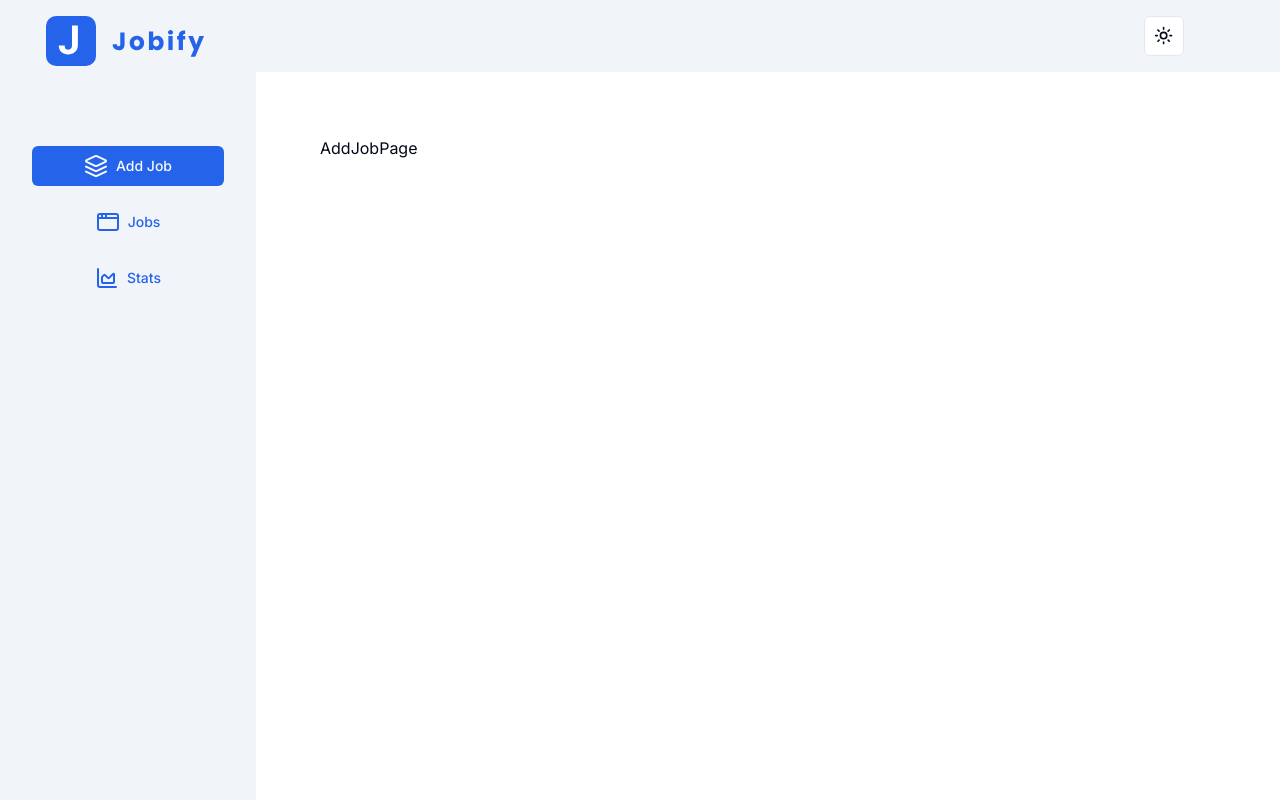
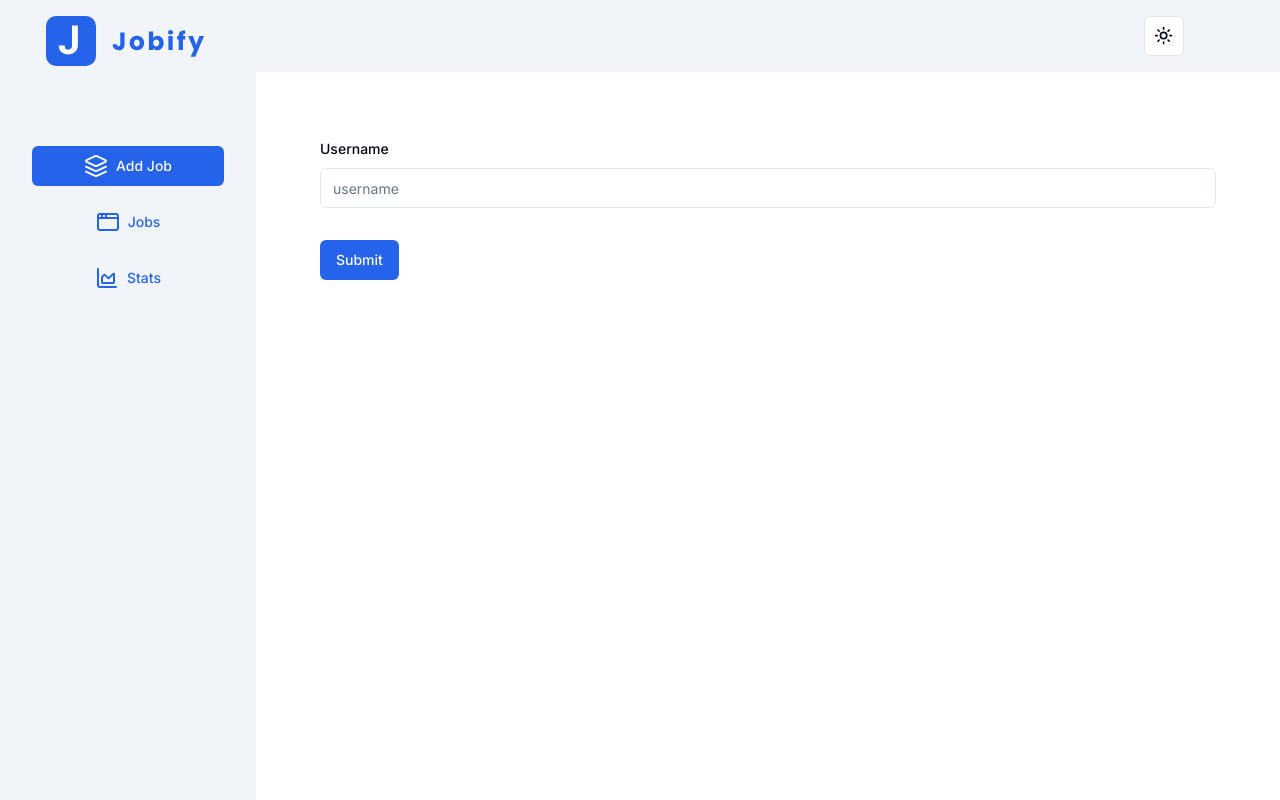
Before and after one commit to bimo-10/jobs-tracker, a Next.js app: page /add-job in a window 1280 px wide. Built offline with nearby package versions, Linux system fonts and the light colour scheme.

Commit message:
form component and types

```diff
--- a/package.json
+++ b/package.json
@@ -10,8 +10,10 @@
   },
   "dependencies": {
     "@clerk/nextjs": "^4.31.3",
+    "@hookform/resolvers": "^3.9.0",
     "@prisma/client": "^5.18.0",
     "@radix-ui/react-dropdown-menu": "^2.1.1",
+    "@radix-ui/react-label": "^2.1.0",
     "@radix-ui/react-slot": "^1.1.0",
     "@tanstack/react-query": "^5.51.23",
     "@tanstack/react-query-devtools": "^5.51.23",
@@ -23,9 +25,11 @@
     "next-themes": "^0.2.1",
     "react": "^18",
     "react-dom": "^18",
+    "react-hook-form": "^7.52.2",
     "recharts": "^2.12.7",
     "tailwind-merge": "^2.4.0",
-    "tailwindcss-animate": "^1.0.7"
+    "tailwindcss-animate": "^1.0.7",
+    "zod": "^3.23.8"
   },
   "devDependencies": {
     "@types/node": "^20",
--- a/src/app/(dashboard)/add-job/page.tsx
+++ b/src/app/(dashboard)/add-job/page.tsx
@@ -1,5 +1,10 @@
+import CreateJobForm from "@/components/CreateJobForm";
 import React from "react";
 
 export default function AddJobPage() {
-  return <div>AddJobPage</div>;
+  return (
+    <div>
+      <CreateJobForm />
+    </div>
+  );
 }
--- /dev/null
+++ b/src/components/CreateJobForm.tsx
@@ -0,0 +1,56 @@
+"use client";
+
+import React from "react";
+import { useForm } from "react-hook-form";
+import { z } from "zod";
+import { zodResolver } from "@hookform/resolvers/zod";
+import {
+  Form,
+  FormControl,
+  FormField,
+  FormItem,
+  FormLabel,
+  FormMessage,
+} from "./ui/form";
+import { Input } from "./ui/input";
+import { Button } from "./ui/button";
+
+const formSchema = z.object({
+  username: z
+    .string()
+    .min(2, { message: "Name must be at least 2 characters" }),
+});
+
+export default function CreateJobForm() {
+  const form = useForm({
+    resolver: zodResolver(formSchema),
+    defaultValues: {
+      username: "",
+    },
+  });
+
+  const handleCreateJob = (values: z.infer<typeof formSchema>) => {
+    console.log(values);
+  };
+  return (
+    <Form {...form}>
+      <form onSubmit={form.handleSubmit(handleCreateJob)} className="space-y-8">
+        <FormField
+          control={form.control}
+          name="username"
+          render={({ field }) => (
+            <FormItem>
+              <FormLabel>Username</FormLabel>
+              <FormControl>
+                <Input placeholder="username" {...field} />
+              </FormControl>
+              <FormMessage />
+            </FormItem>
+          )}
+        />
+
+        <Button type="submit">Submit</Button>
+      </form>
+    </Form>
+  );
+}
--- /dev/null
+++ b/src/components/ui/form.tsx
@@ -0,0 +1,178 @@
+"use client"
+
+import * as React from "react"
+import * as LabelPrimitive from "@radix-ui/react-label"
+import { Slot } from "@radix-ui/react-slot"
+import {
+  Controller,
+  ControllerProps,
+  FieldPath,
+  FieldValues,
+  FormProvider,
+  useFormContext,
+} from "react-hook-form"
+
+import { cn } from "@/lib/utils"
+import { Label } from "@/components/ui/label"
+
+const Form = FormProvider
+
+type FormFieldContextValue<
+  TFieldValues extends FieldValues = FieldValues,
+  TName extends FieldPath<TFieldValues> = FieldPath<TFieldValues>
+> = {
+  name: TName
+}
+
+const FormFieldContext = React.createContext<FormFieldContextValue>(
+  {} as FormFieldContextValue
+)
+
+const FormField = <
+  TFieldValues extends FieldValues = FieldValues,
+  TName extends FieldPath<TFieldValues> = FieldPath<TFieldValues>
+>({
+  ...props
+}: ControllerProps<TFieldValues, TName>) => {
+  return (
+    <FormFieldContext.Provider value={{ name: props.name }}>
+      <Controller {...props} />
+    </FormFieldContext.Provider>
+  )
+}
+
+const useFormField = () => {
+  const fieldContext = React.useContext(FormFieldContext)
+  const itemContext = React.useContext(FormItemContext)
+  const { getFieldState, formState } = useFormContext()
+
+  const fieldState = getFieldState(fieldContext.name, formState)
+
+  if (!fieldContext) {
+    throw new Error("useFormField should be used within <FormField>")
+  }
+
+  const { id } = itemContext
+
+  return {
+    id,
+    name: fieldContext.name,
+    formItemId: `${id}-form-item`,
+    formDescriptionId: `${id}-form-item-description`,
+    formMessageId: `${id}-form-item-message`,
+    ...fieldState,
+  }
+}
+
+type FormItemContextValue = {
+  id: string
+}
+
+const FormItemContext = React.createContext<FormItemContextValue>(
+  {} as FormItemContextValue
+)
+
+const FormItem = React.forwardRef<
+  HTMLDivElement,
+  React.HTMLAttributes<HTMLDivElement>
+>(({ className, ...props }, ref) => {
+  const id = React.useId()
+
+  return (
+    <FormItemContext.Provider value={{ id }}>
+      <div ref={ref} className={cn("space-y-2", className)} {...props} />
+    </FormItemContext.Provider>
+  )
+})
+FormItem.displayName = "FormItem"
+
+const FormLabel = React.forwardRef<
+  React.ElementRef<typeof LabelPrimitive.Root>,
+  React.ComponentPropsWithoutRef<typeof LabelPrimitive.Root>
+>(({ className, ...props }, ref) => {
+  const { error, formItemId } = useFormField()
+
+  return (
+    <Label
+      ref={ref}
+      className={cn(error && "text-destructive", className)}
+      htmlFor={formItemId}
+      {...props}
+    />
+  )
+})
+FormLabel.displayName = "FormLabel"
+
+const FormControl = React.forwardRef<
+  React.ElementRef<typeof Slot>,
+  React.ComponentPropsWithoutRef<typeof Slot>
+>(({ ...props }, ref) => {
+  const { error, formItemId, formDescriptionId, formMessageId } = useFormField()
+
+  return (
+    <Slot
+      ref={ref}
+      id={formItemId}
+      aria-describedby={
+        !error
+          ? `${formDescriptionId}`
+          : `${formDescriptionId} ${formMessageId}`
+      }
+      aria-invalid={!!error}
+      {...props}
+    />
+  )
+})
+FormControl.displayName = "FormControl"
+
+const FormDescription = React.forwardRef<
+  HTMLParagraphElement,
+  React.HTMLAttributes<HTMLParagraphElement>
+>(({ className, ...props }, ref) => {
+  const { formDescriptionId } = useFormField()
+
+  return (
+    <p
+      ref={ref}
+      id={formDescriptionId}
+      className={cn("text-sm text-muted-foreground", className)}
+      {...props}
+    />
+  )
+})
+FormDescription.displayName = "FormDescription"
+
+const FormMessage = React.forwardRef<
+  HTMLParagraphElement,
+  React.HTMLAttributes<HTMLParagraphElement>
+>(({ className, children, ...props }, ref) => {
+  const { error, formMessageId } = useFormField()
+  const body = error ? String(error?.message) : children
+
+  if (!body) {
+    return null
+  }
+
+  return (
+    <p
+      ref={ref}
+      id={formMessageId}
+      className={cn("text-sm font-medium text-destructive", className)}
+      {...props}
+    >
+      {body}
+    </p>
+  )
+})
+FormMessage.displayName = "FormMessage"
+
+export {
+  useFormField,
+  Form,
+  FormItem,
+  FormLabel,
+  FormControl,
+  FormDescription,
+  FormMessage,
+  FormField,
+}
--- /dev/null
+++ b/src/components/ui/input.tsx
@@ -0,0 +1,25 @@
+import * as React from "react"
+
+import { cn } from "@/lib/utils"
+
+export interface InputProps
+  extends React.InputHTMLAttributes<HTMLInputElement> {}
+
+const Input = React.forwardRef<HTMLInputElement, InputProps>(
+  ({ className, type, ...props }, ref) => {
+    return (
+      <input
+        type={type}
+        className={cn(
+          "flex h-10 w-full rounded-md border border-input bg-background px-3 py-2 text-sm ring-offset-background file:border-0 file:bg-transparent file:text-sm file:font-medium placeholder:text-muted-foreground focus-visible:outline-none focus-visible:ring-2 focus-visible:ring-ring focus-visible:ring-offset-2 disabled:cursor-not-allowed disabled:opacity-50",
+          className
+        )}
+        ref={ref}
+        {...props}
+      />
+    )
+  }
+)
+Input.displayName = "Input"
+
+export { Input }
--- /dev/null
+++ b/src/components/ui/label.tsx
@@ -0,0 +1,26 @@
+"use client"
+
+import * as React from "react"
+import * as LabelPrimitive from "@radix-ui/react-label"
+import { cva, type VariantProps } from "class-variance-authority"
+
+import { cn } from "@/lib/utils"
+
+const labelVariants = cva(
+  "text-sm font-medium leading-none peer-disabled:cursor-not-allowed peer-disabled:opacity-70"
+)
+
+const Label = React.forwardRef<
+  React.ElementRef<typeof LabelPrimitive.Root>,
+  React.ComponentPropsWithoutRef<typeof LabelPrimitive.Root> &
+    VariantProps<typeof labelVariants>
+>(({ className, ...props }, ref) => (
+  <LabelPrimitive.Root
+    ref={ref}
+    className={cn(labelVariants(), className)}
+    {...props}
+  />
+))
+Label.displayName = LabelPrimitive.Root.displayName
+
+export { Label }
--- /dev/null
+++ b/src/utils/types.ts
@@ -0,0 +1,41 @@
+import * as z from "zod";
+
+export type JobType = {
+  id: string;
+  createdAt: Date;
+  updatedAt: Date;
+  clerkId: string;
+  position: string;
+  company: string;
+  location: string;
+  status: string;
+  mode: string;
+};
+
+export enum JobStatus {
+  Pending = "pending",
+  Interview = "interview",
+  Declined = "declined",
+}
+
+export enum JobMode {
+  FullTime = "full-time",
+  PartTime = "part-time",
+  Internship = "internship",
+}
+
+export const createAndEditJobSchema = z.object({
+  position: z.string().min(2, {
+    message: "position must be at least 2 characters.",
+  }),
+  company: z.string().min(2, {
+    message: "company must be at least 2 characters.",
+  }),
+  location: z.string().min(2, {
+    message: "location must be at least 2 characters.",
+  }),
+  status: z.nativeEnum(JobStatus),
+  mode: z.nativeEnum(JobMode),
+});
+
+export type CreateAndEditJobType = z.infer<typeof createAndEditJobSchema>;
```
Also changed, not shown: 1 other file (tests, documents, lock files or other folders).
